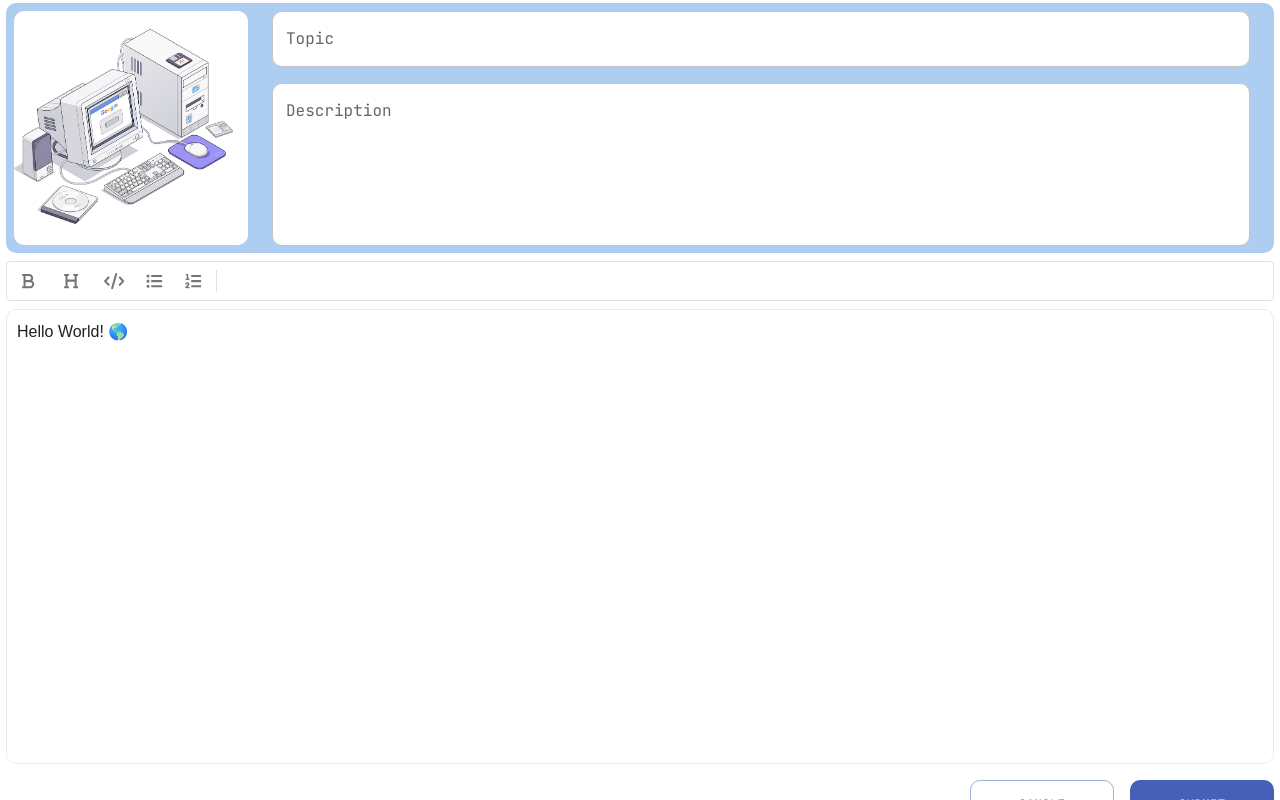
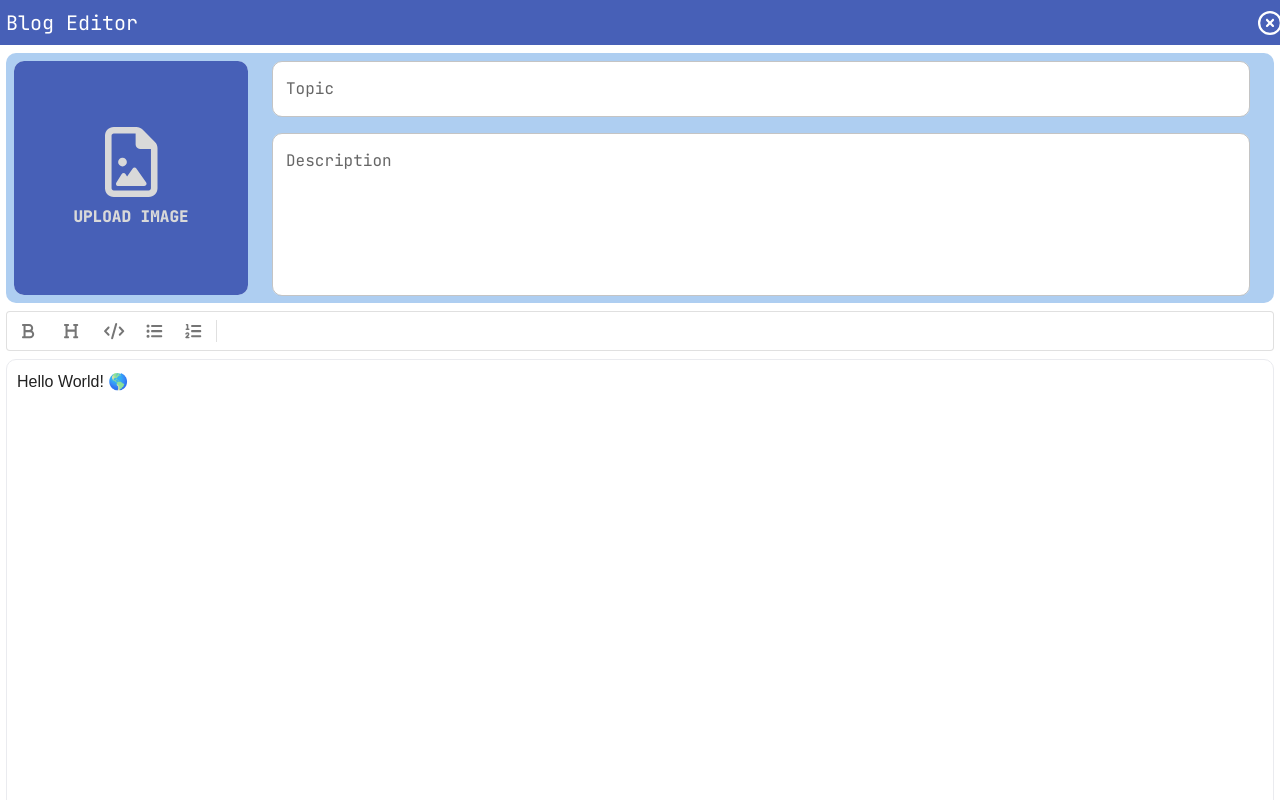
Before and after one commit to BlueFish01/CloudDevProject-FE, a Next.js app in the folder cloud-dev-project/: page /blogedit in a window 1280 px wide. Built offline with nearby package versions, Linux system fonts and the light colour scheme.

Commit message:
writing blog modal

```diff
--- a/cloud-dev-project/containers/BlogEditor/Tiptap.tsx
+++ b/cloud-dev-project/containers/BlogEditor/Tiptap.tsx
@@ -12,22 +12,40 @@ import CodeBlockLowlight from '@tiptap/extension-code-block-lowlight'
 import {common, createLowlight} from 'lowlight'
 import CodeBlockComponent from './CodeBlockComponent.jsx';
 
+type TiptapProps = {
+  setEditor: (editor:Editor) => void
+}
 
 const lowlight = createLowlight(common)
 
-const Tiptap = () => {
+const Tiptap = ({
+  setEditor
+}:TiptapProps) => {
   const editor:Editor | null = useEditor({
     extensions: [
       StarterKit,
-      CodeBlockLowlight
-        .extend({
-          addNodeView() {
-            return ReactNodeViewRenderer(CodeBlockComponent)
-          },
-        })
-        .configure({ lowlight }),
+      CodeBlockLowlight.extend({
+        addNodeView() {
+          return ReactNodeViewRenderer(CodeBlockComponent)
+        },
+        addKeyboardShortcuts() {
+          return {
+            Tab: () => {
+              if (this.editor.isActive("codeBlock")) {
+                return this.editor.commands.insertContent("\t");
+              }
+            },
+          }
+        },
+      }).configure({ lowlight }),
     ],
     content: '<p>Hello World! 🌎️</p>',
+
+    onCreate: ({ editor }:Editor) => {
+      setEditor(editor);
+      // send editor to parent component
+    },
+
     editorProps: {
       attributes: {
         class: 'editor',
@@ -62,9 +80,6 @@ const Tiptap = () => {
       borderColor={COLORS.LIGHT_GRAY}
       borderRadius={'10px'}
     >
-      {/* <MenuBar editor={editor} /> */}
-
-
       <EditorContent editor={editor} />
     </Box>
     </>
--- a/cloud-dev-project/containers/BlogEditor/blogEditor.tsx
+++ b/cloud-dev-project/containers/BlogEditor/blogEditor.tsx
@@ -1,4 +1,5 @@
-"use client"
+"use client";
+import { useState, useRef } from "react";
 import {
   Modal,
   Box,
@@ -8,12 +9,21 @@ import {
   TextField,
   Divider,
   Button,
-} from '@mui/material'
+} from "@mui/material";
 import { COLORS } from "@/constants";
 import { FontAwesomeIcon } from "@fortawesome/react-fontawesome";
-import { faCircleXmark } from "@fortawesome/free-regular-svg-icons";
+import {
+  faCircleXmark,
+  faFileImage,
+} from "@fortawesome/free-regular-svg-icons";
 import Image from "next/image";
-import Tiptap from './Tiptap';
+import Tiptap from "./Tiptap";
+import { Editor } from "@tiptap/react";
+import * as yup from "yup";
+import { yupResolver } from "@hookform/resolvers/yup";
+import { set, useForm } from "react-hook-form";
+import { get } from "http";
+import { getRandomValues } from "crypto";
 
 const style = {
   position: "absolute",
@@ -21,7 +31,7 @@ const style = {
   left: "50%",
   transform: "translate(-50%, -50%)",
   width: "1300px",
-    height: "900px",
+  height: "800px",
   bgcolor: COLORS.WHITE,
   boxShadow: 24,
   overflow: "scroll",
@@ -29,43 +39,99 @@ const style = {
   paddingBottom: "0px",
 };
 
+const schema = yup.object().shape({
+  topic: yup.string().required("Topic is required"),
+  description: yup.string(),
+  coverImage: yup.mixed().nullable().required("CoverImage is required"),
+});
 
 type BlogEditorProps = {
-    open: boolean
+  open: boolean;
+};
+
+function BlogEditor({ open }: BlogEditorProps) {
+  const {
+    register,
+    handleSubmit,
+    formState: { errors },
+    reset,
+    setValue,
+    getValues,
+  } = useForm({
+    resolver: yupResolver(schema),
+  });
+
+  const [editor, setEditor] = useState<Editor | null>(null);
+  const [currentCoverImage, setCurrentCoverImageCoverImage] = useState<File | null>(null);
+  const fileInputRef = useRef<HTMLInputElement>(null);
+
+  const formHandler = (event: React.FormEvent) => {
+    event.preventDefault();
+    const json = !!editor ? editor?.getJSON() : null;
+    console.log(json);
+  };
+
+  const getEditor = (editor: Editor) => {
+    setEditor(editor);
+  };
+
+  const handleFileSelect = () => {
+    if (fileInputRef.current) {
+      fileInputRef.current.click();
+    }
+  };
+
+  const handleFileChange = (event: React.ChangeEvent<HTMLInputElement>) => {
+    if (event.target.files && event.target.files[0]) {
+      setCurrentCoverImageCoverImage(event.target.files[0]);
+      setValue("coverImage", event.target.files[0]);
+    }
+  };
+
+  const dropCurrentCoverImage = () => {
+    setCurrentCoverImageCoverImage(null);
+    reset({ "coverImage" : {}});
   }
 
-function BlogEditor({
-    open
-}: BlogEditorProps) {
+  const onSubmitHandler = (data: any) => {
+    const payload = {
+      topic: data.topic,
+      description: data.description,
+      coverImage: data.coverImage,
+      content: !!editor ? editor?.getJSON() : null,
+    };
+    console.log(payload);
+    //call Api here
+    //success => redirect to home page
+    //fail => show error message
+  };
+
   return (
-    <Modal
-        open = {open}
-        onClose = {() => {}}
-    >
-        <Box
-            bgcolor={'white'}
-            sx={style}
-        >
+    <Modal open={open} onClose={() => {}}>
+      <form onSubmit={handleSubmit(onSubmitHandler)}>
+        <Box bgcolor={"white"} sx={style}>
           <Stack
             direction={"row"}
             bgcolor={COLORS.PRIMARY}
-                sx={{ px : 2, py : 1, pr : 1, pb : 0 }}
+            sx={{ px: 2, py: 1, pr: 1 }}
             height={"45px"}
             justifyContent={"space-between"}
-                alignItems={'center'}
+            alignItems={"center"}
+            position={"sticky"}
+            top={0}
+            zIndex={999}
           >
             <Typography fontSize={"20px"} color={COLORS.WHITE}>
               Blog Editor
             </Typography>
-                <IconButton sx={{width:'24px', height:'24px'}}>
-                <FontAwesomeIcon icon={faCircleXmark} style={{color: COLORS.WHITE,}} />
+            <IconButton sx={{ width: "24px", height: "24px" }}>
+              <FontAwesomeIcon
+                icon={faCircleXmark}
+                style={{ color: COLORS.WHITE }}
+              />
             </IconButton>
-
           </Stack>
-            <Stack
-                sx={{ px : 2, py : 1, pb: 0}}
-                height={'835px'}
-            >
+          <Stack sx={{ px: 2, py: 1, pb: 0 }} height={"835px"}>
             <Stack
               direction={"row"}
               height={"250px"}
@@ -73,82 +139,122 @@ function BlogEditor({
               pr={3}
               borderRadius={"10px"}
               bgcolor={COLORS.PRIMARY_LIGHT}
-                    alignItems={'center'}
+              alignItems={"center"}
               columnGap={3}
-
             >
-                    <Box width={'234px'} height={'234px'} position={'relative'}>
-                        <Image
-                            alt=''
-                            src={'/login.png'}
-                            fill
+              <Box
+                width={"234px"}
+                height={"234px"}
+                position={"relative"}
+                bgcolor={COLORS.WHITE}
+                borderRadius={"10px"}
+                justifyContent={"center"}
+                alignItems={"center"}
+                display={"flex"}
+                flexDirection={"column"}
+              >
+                {currentCoverImage ? (
+                  <>
+                    <img
+                      src={URL.createObjectURL(getValues("coverImage") as Blob)}
                       style={{
+                        width: "100%",
+                        height: "100%",
                         objectFit: "cover",
                         borderRadius: "10px",
                       }}
                     />
+                    <IconButton
+                      sx={{position:'absolute', top:0, right:0}}
+                      onClick={dropCurrentCoverImage}
+                    >
+                      <FontAwesomeIcon
+                        icon={faCircleXmark}
+                        style={{ color: 'red' }}
+                      />
+                    </IconButton>
+                  </>
+                ) : (
+                  <>
+                    <Button
+                      variant="contained"
+                      sx={{
+                        width: "100%",
+                        height: "100%",
+                        borderRadius: "10px",
+                      }}
+                      onClick={handleFileSelect}
+                    >
+                      <Stack spacing={1} alignItems={"center"}>
+                        <FontAwesomeIcon
+                          icon={faFileImage}
+                          style={{ color: COLORS.DARK_GRAY }}
+                          size={"5x"}
+                        />
+                        <Typography color={COLORS.DARK_GRAY} fontWeight={800}>
+                          Upload Image
+                        </Typography>
+                      </Stack>
+                    </Button>
+                    <input
+                      type="file"
+                      accept=".jpg, .jpeg, .png" // Define accepted file types
+                      style={{ display: "none" }}
+                      ref={fileInputRef}
+                      onChange={handleFileChange}
+                    />
+                  </>
+                )}
               </Box>
-                    <Stack
-                        flexGrow={1}
-                        height={'100%'}
-                        rowGap={2}
-                    >
+              <Stack flexGrow={1} height={"100%"} rowGap={2}>
                 <TextField
-                            //{...register("topic")}
+                  {...register("topic")}
                   name="topic"
                   label="Topic"
                   type="text"
-                            error={false}
+                  error={!!errors.topic?.message}
                   fullWidth
                 />
                 <TextField
-                            //{...register("description")}
+                  {...register("description")}
                   name="description"
                   label="Description"
                   type="text"
                   error={false}
-                            sx={{height:'100%'}}
-                            inputProps={{style: {height: '130px'}}}
+                  sx={{ height: "100%" }}
+                  inputProps={{ style: { height: "130px" } }}
                   multiline
                   fullWidth
                 />
-
+              </Stack>
             </Stack>
 
-                </Stack>
-
-
-                    <Tiptap/>
-
+            <Tiptap setEditor={getEditor} />
 
             <Stack
-                    justifyContent={'flex-end'}
+              justifyContent={"flex-end"}
               direction={"row"}
               columnGap={2}
               py={1}
               pb={0}
             >
-                    <Button
-                        variant={"outlined"}
-                        fullWidth
-                        size={'small'}
-                    >
+              <Button variant={"outlined"} fullWidth size={"small"}>
                 cancle
               </Button>
               <Button
                 variant={"contained"}
                 fullWidth
-                        size={'small'}
+                size={"small"}
+                type="submit"
               >
                 Submit
               </Button>
             </Stack>
-
           </Stack>
         </Box>
-
+      </form>
     </Modal>
-  )
+  );
 }
 
-export default BlogEditor
+export default BlogEditor;
--- a/cloud-dev-project/containers/BlogEditor/style.css
+++ b/cloud-dev-project/containers/BlogEditor/style.css
@@ -1,12 +1,13 @@
 
 pre {
-    background: #0d0d0d;
+    background: #353f55;
     color: #fff;
     font-family: "JetBrainsMono", monospace;
     padding: 0.75rem 1rem;
     border-radius: 0.5rem;
     margin-left: 20px;
     margin-right: 20px;
+    tab-size: 2;
 
     code {
     color: inherit;
```
Lines whose indentation alone changed are shown as unchanged.
